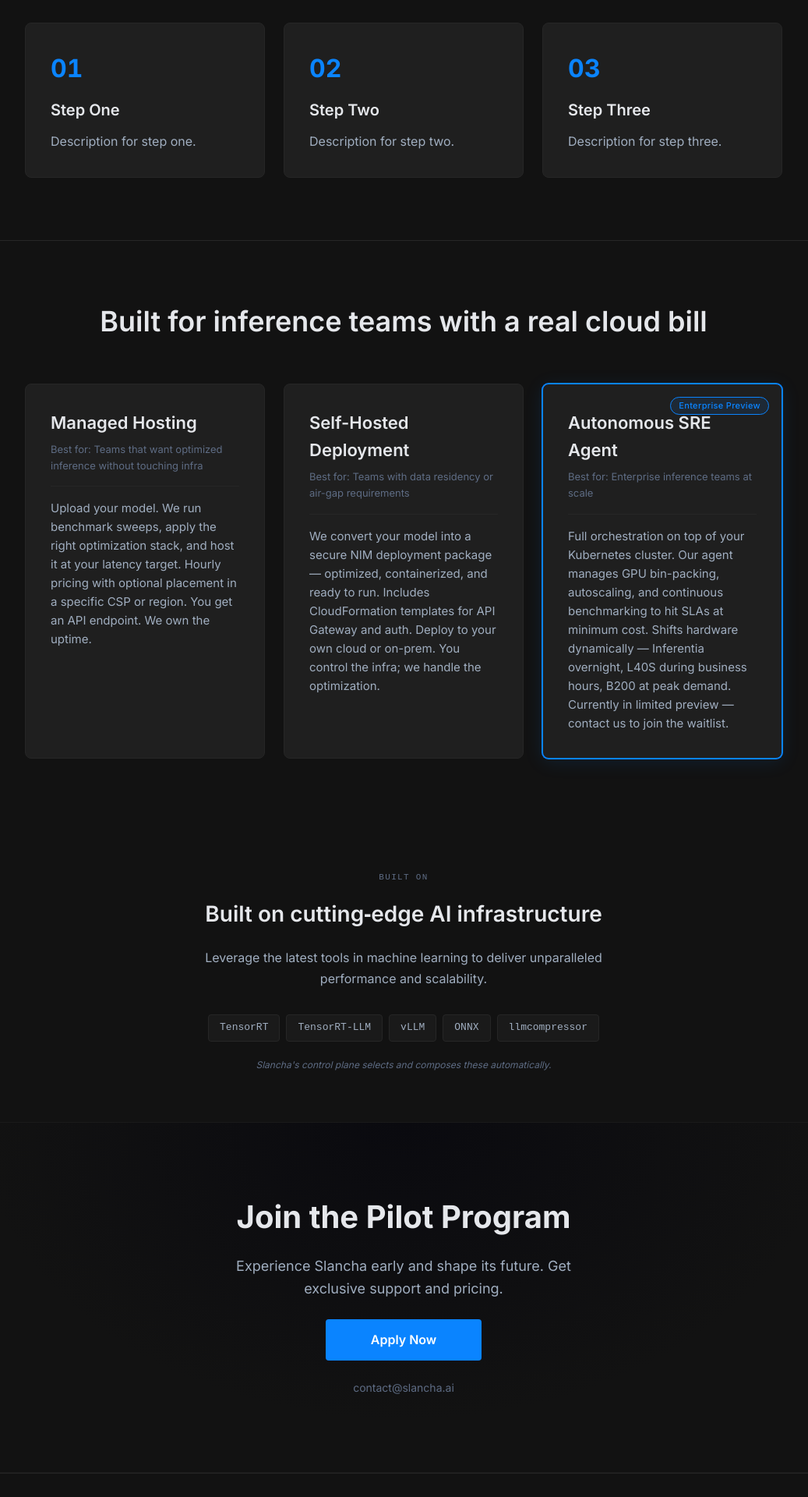
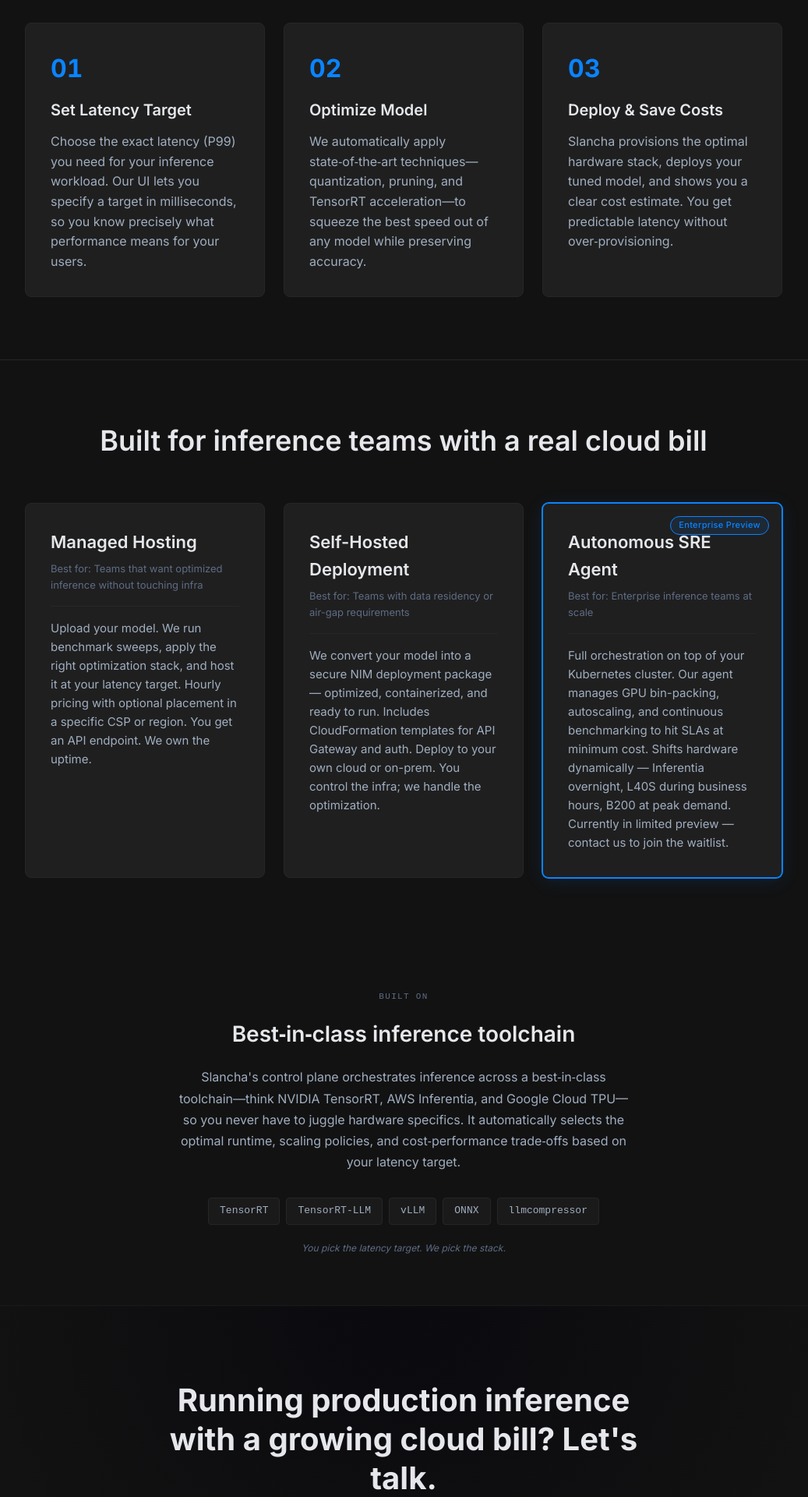
Before and after one commit to loganclaw9000/slancha-website, a React (Vite) app in the folder site/: page / in a window 1280 px wide. Shown: the part 800-2720 px from the top of the page at 78% size, without its empty margins (122-1159 px from the left). Built offline with nearby package versions, Linux system fonts and the light colour scheme.

Commit message:
[agent:claude] QA Hero fix: remove stray reveal class, apply final copy to HowItWorks/TechStack/PilotCTA, wire scroll-reveal to all three sections per animations spec

```diff
--- a/site/src/components/Hero.jsx
+++ b/site/src/components/Hero.jsx
@@ -3,7 +3,7 @@
 import './Hero.css';
 
 const Hero = () => (
-  <section className="hero reveal" id="hero">
+  <section className="hero" id="hero">
     <p className="hero-eyebrow">Inference Optimization Platform</p>
     <h1 className="hero-h1">The Databricks of<br /><span className="hero-accent">AI Inference</span></h1>
     <p className="hero-subtitle">Slancha lets you set precise latency targets and instantly delivers optimized models—no jargon, no guesswork. We handle quantization, pruning, and hardware selection so you get predictable performance without hiring a specialist.</p>
--- a/site/src/components/HowItWorks.jsx
+++ b/site/src/components/HowItWorks.jsx
@@ -1,16 +1,29 @@
 import React from 'react';
+import { useScrollReveal } from '../utils/useScrollReveal';
 import './HowItWorks.css';
 
-// COPY_PENDING: replace placeholder steps with actual copy from site/copy/how-it-works.md
 const steps = [
-  { num: '01', title: 'Step One', body: 'Description for step one.' },
-  { num: '02', title: 'Step Two', body: 'Description for step two.' },
-  { num: '03', title: 'Step Three', body: 'Description for step three.' },
+  {
+    num: '01',
+    title: 'Set Latency Target',
+    body: 'Choose the exact latency (P99) you need for your inference workload. Our UI lets you specify a target in milliseconds, so you know precisely what performance means for your users.',
+  },
+  {
+    num: '02',
+    title: 'Optimize Model',
+    body: 'We automatically apply state‑of‑the‑art techniques—quantization, pruning, and TensorRT acceleration—to squeeze the best speed out of any model while preserving accuracy.',
+  },
+  {
+    num: '03',
+    title: 'Deploy & Save Costs',
+    body: 'Slancha provisions the optimal hardware stack, deploys your tuned model, and shows you a clear cost estimate. You get predictable latency without over‑provisioning.',
+  },
 ];
 
 export default function HowItWorks() {
+  const ref = useScrollReveal();
   return (
-    <section className="how-it-works section-padded" id="how-it-works">
+    <section ref={ref} className="how-it-works section-padded reveal" id="how-it-works">
       <h2 className="section-title">One number in. Optimized system out.</h2>
       <div className="step-grid">
         {steps.map(step => (
--- a/site/src/components/PilotCTA.jsx
+++ b/site/src/components/PilotCTA.jsx
@@ -1,19 +1,19 @@
 import React from 'react';
 import { Link } from 'react-router-dom';
-import '../components/PilotCTA.css';
-
-// Placeholder copy – replace with actual content from site/copy/pilot-cta.md when available
-const headline = "Join the Pilot Program";
-const body = "Experience Slancha early and shape its future. Get exclusive support and pricing.";
-const ctaText = "Apply Now";
+import { useScrollReveal } from '../utils/useScrollReveal';
+import './PilotCTA.css';
 
 export default function PilotCTA() {
+  const ref = useScrollReveal();
   return (
-    <section className="pilot-cta">
+    <section ref={ref} className="pilot-cta reveal">
       <div className="pilot-cta-inner">
-        <h2 className="pilot-cta-headline">{headline}</h2>
-        <p className="pilot-cta-body">{body}</p>
-        <Link to="/contact" className="btn-primary btn-lg">{ctaText}</Link>
+        <h2 className="pilot-cta-headline">Running production inference with a growing cloud bill? Let's talk.</h2>
+        <p className="pilot-cta-body">
+          If you're scaling AI workloads and need cost‑effective latency, our pilot gets you started fast.
+          We'll assess your stack, set up a proof‑of‑concept, and show savings in weeks.
+        </p>
+        <Link to="/contact" className="btn-primary btn-lg">Start My Pilot</Link>
         <a href="mailto:contact@slancha.ai" className="pilot-cta-email">contact@slancha.ai</a>
       </div>
     </section>
--- a/site/src/components/TechStack.jsx
+++ b/site/src/components/TechStack.jsx
@@ -1,24 +1,26 @@
 import React from 'react';
-import { Link } from 'react-router-dom';
-import '../components/TechStack.css';
+import { useScrollReveal } from '../utils/useScrollReveal';
+import './TechStack.css';
 
-// Placeholder copy – replace with actual content from site/copy/tech-stack.md when available
-const heading = "Built on cutting‑edge AI infrastructure";
-const body = "Leverage the latest tools in machine learning to deliver unparalleled performance and scalability.";
 const pills = ["TensorRT", "TensorRT-LLM", "vLLM", "ONNX", "llmcompressor"];
 
 export default function TechStack() {
+  const ref = useScrollReveal();
   return (
-    <section className="tech-stack">
+    <section ref={ref} className="tech-stack reveal">
       <p className="tech-label">BUILT ON</p>
-      <h2 className="tech-heading">{heading}</h2>
-      <p className="tech-body">{body}</p>
+      <h2 className="tech-heading">Best‑in‑class inference toolchain</h2>
+      <p className="tech-body">
+        Slancha's control plane orchestrates inference across a best‑in‑class toolchain—think NVIDIA TensorRT,
+        AWS Inferentia, and Google Cloud TPU—so you never have to juggle hardware specifics. It automatically
+        selects the optimal runtime, scaling policies, and cost‑performance trade‑offs based on your latency target.
+      </p>
       <div className="tech-pills">
         {pills.map(tool => (
           <span className="tech-pill" key={tool}>{tool}</span>
         ))}
       </div>
-      <p className="tech-footer">Slancha's control plane selects and composes these automatically.</p>
+      <p className="tech-footer">You pick the latency target. We pick the stack.</p>
     </section>
   );
 }
```
Also changed, not shown: site/copy/contact.md (+14 -18 lines), site/copy/tech-stack.md (+4 -2 lines), 1 other file (tests, documents, lock files or other folders).
